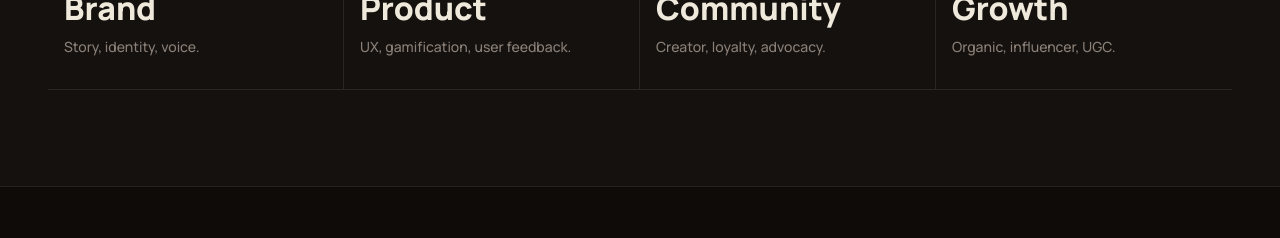
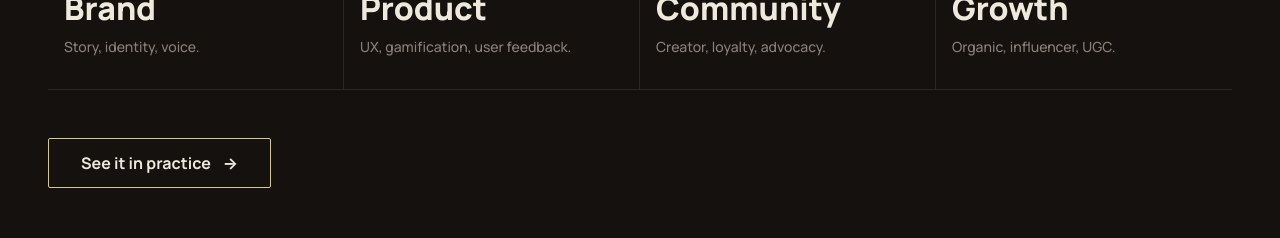
Before and after one commit to lolacolafola/laura-cordrey-site, a React (Vite) app: page /about in a window 1280 px wide. Shown: the part 1360-1598 px from the top of the page. Built offline with nearby package versions, Linux system fonts and the light colour scheme.

Commit message:
about bridge section: add 'See it in practice →' CTA below the disciplines grid, links to /work

```diff
--- a/src/pages/AboutPage.css
+++ b/src/pages/AboutPage.css
@@ -143,6 +143,12 @@
   .about-range__list { grid-template-columns: repeat(2, 1fr); }
   .about-range__item:nth-child(2n) { border-right: 0; }
   .about-range__item:nth-child(n+3) { border-top: 1px solid var(--hairline); }
+}
+
+.about-range__cta {
+  margin-top: var(--space-7);
+  display: flex;
+  justify-content: flex-start;
 }
 
 /* ─── SPEAKING ────────────────────────────────────────────── */
--- a/src/pages/AboutPage.jsx
+++ b/src/pages/AboutPage.jsx
@@ -169,6 +169,12 @@ export default function AboutPage() {
               </li>
             ))}
           </ol>
+
+          <div className="about-range__cta">
+            <Link to="/work" className="btn btn--ghost">
+              See it in practice <span aria-hidden="true">→</span>
+            </Link>
+          </div>
         </div>
       </section>
 
```
